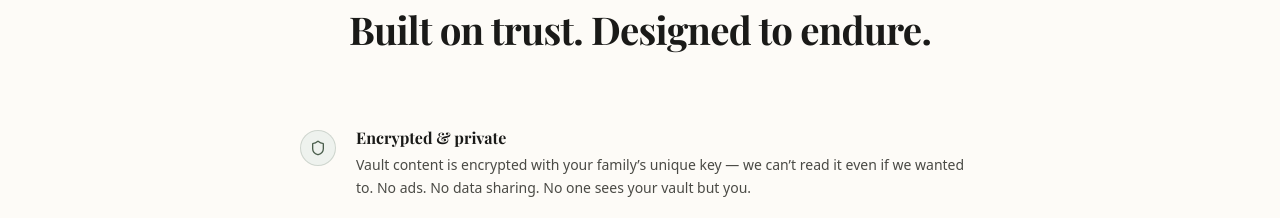
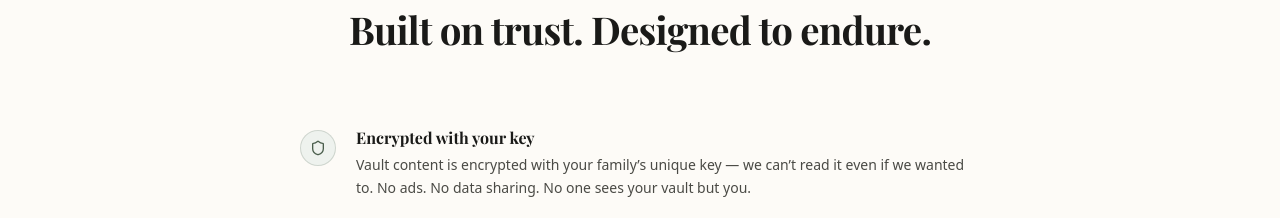
Before and after one commit to MiloBrownAgent/ourfable, a Next.js app: page / in a window 1280 px wide. Shown: the part 3180-3398 px from the top of the page. Built offline with nearby package versions, Linux system fonts and the light colour scheme; no server answers.

Commit message:
fix: trust section — 'Encrypted with your key' + recovery system complete

```diff
--- a/src/components/home/TrustSection.tsx
+++ b/src/components/home/TrustSection.tsx
@@ -5,7 +5,7 @@ import { Reveal } from "./Reveal";
 const PILLARS = [
   {
     icon: Shield,
-    title: "Encrypted & private",
+    title: "Encrypted with your key",
     body: "Vault content is encrypted with your family\u2019s unique key \u2014 we can\u2019t read it even if we wanted to. No ads. No data sharing. No one sees your vault but you.",
   },
   {
```
